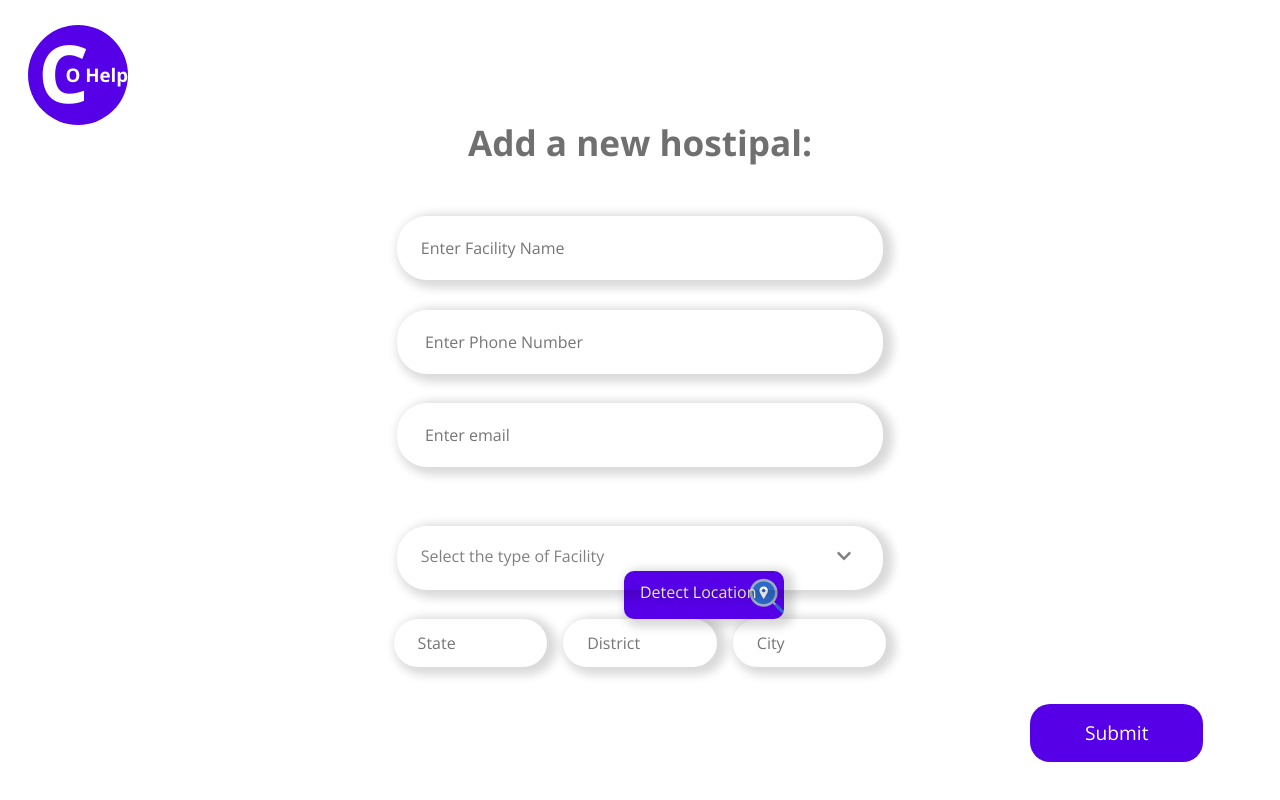
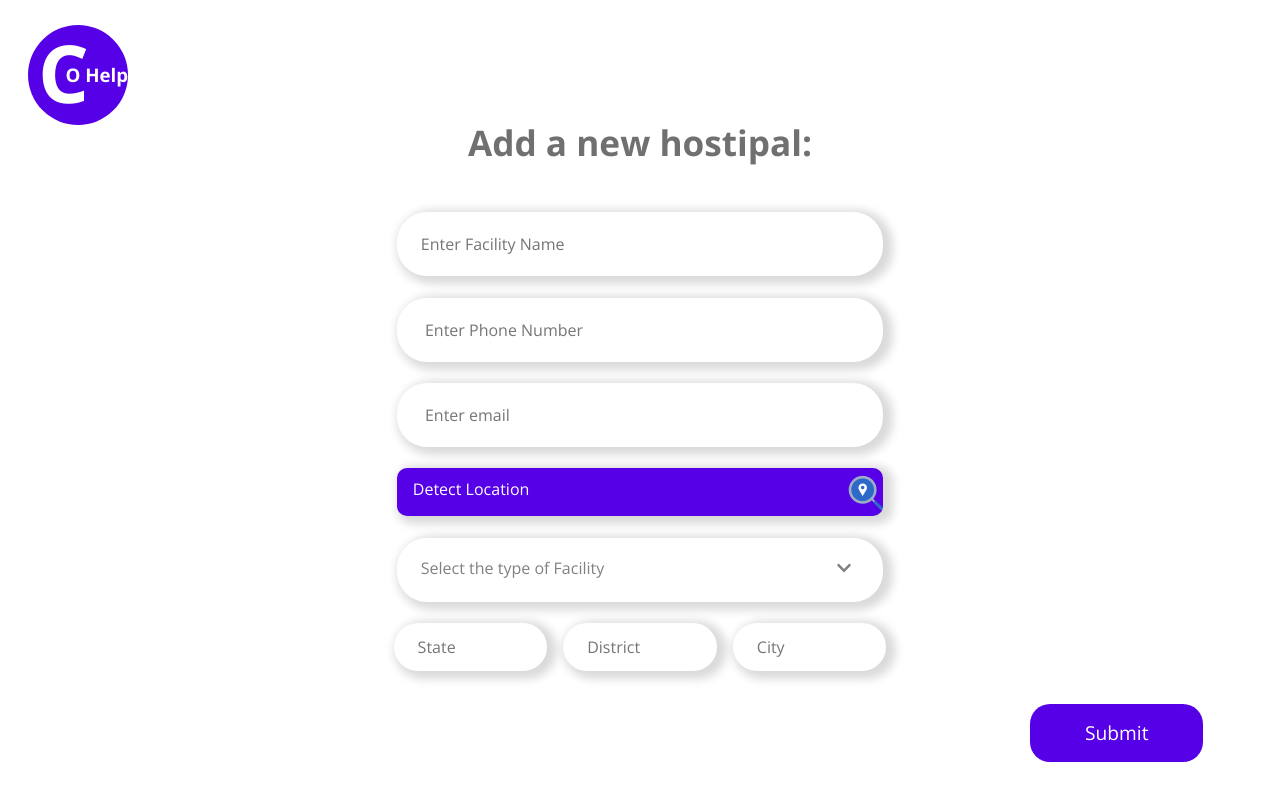
Before and after one commit to opticSquid/IIC-Covid-Help, a React (Create React App) app: page /hospitals in a window 1280 px wide. Built offline with nearby package versions, Linux system fonts and the light colour scheme.

Commit message:
Update Hospitals.css

```diff
--- a/src/components/hospitals/Hospitals.css
+++ b/src/components/hospitals/Hospitals.css
@@ -71,7 +71,7 @@ body {
   left: 1.5em;
   color: white;
   white-space: nowrap;
-  font-size: 1rem;
+  font-size:1rem;
 }
 
 .hospital__icon {
@@ -153,11 +153,7 @@ select {
 }
 
 #location__button {
-  position: absolute;
-  right: 31em;
-  bottom: 11.3em;
-  width: 10em;
-
+  width: 38vmax;
   height: 3em;
   padding-left: 1em;
   padding-top: 0.6em;
@@ -183,7 +179,7 @@ select {
   background-repeat: no-repeat;
   background-position: right;
   cursor: pointer;
-  color: black;
+  color:black;
 }
 
 .street__location {
```
